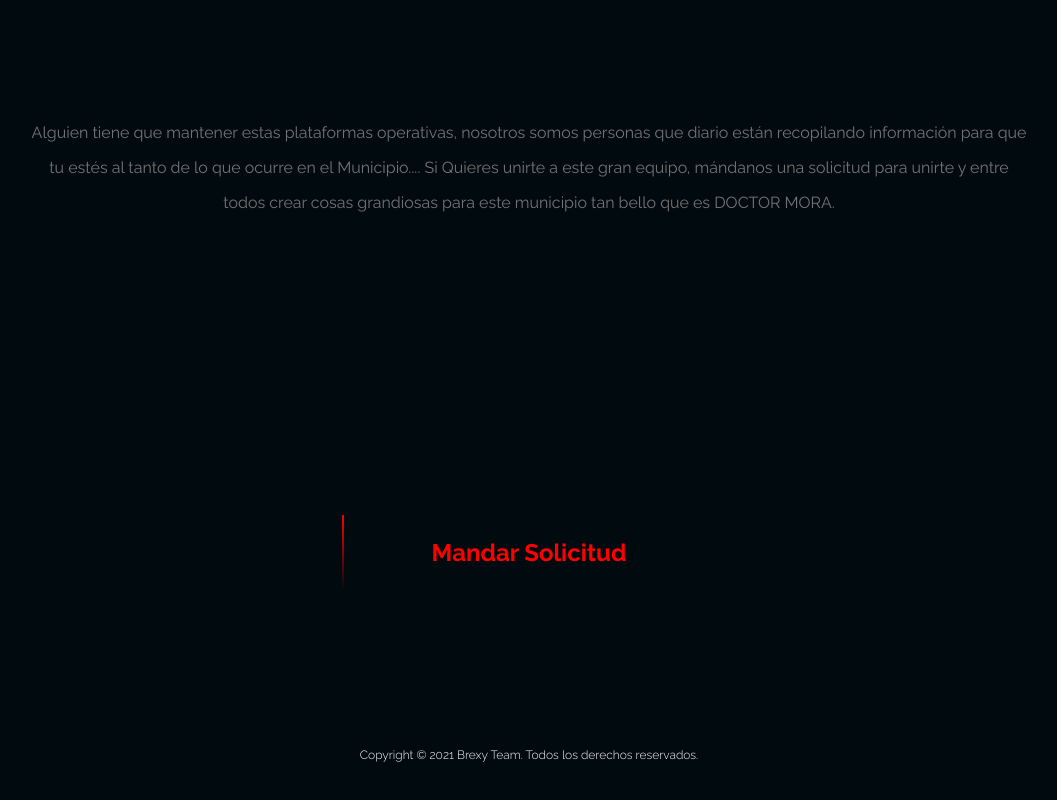
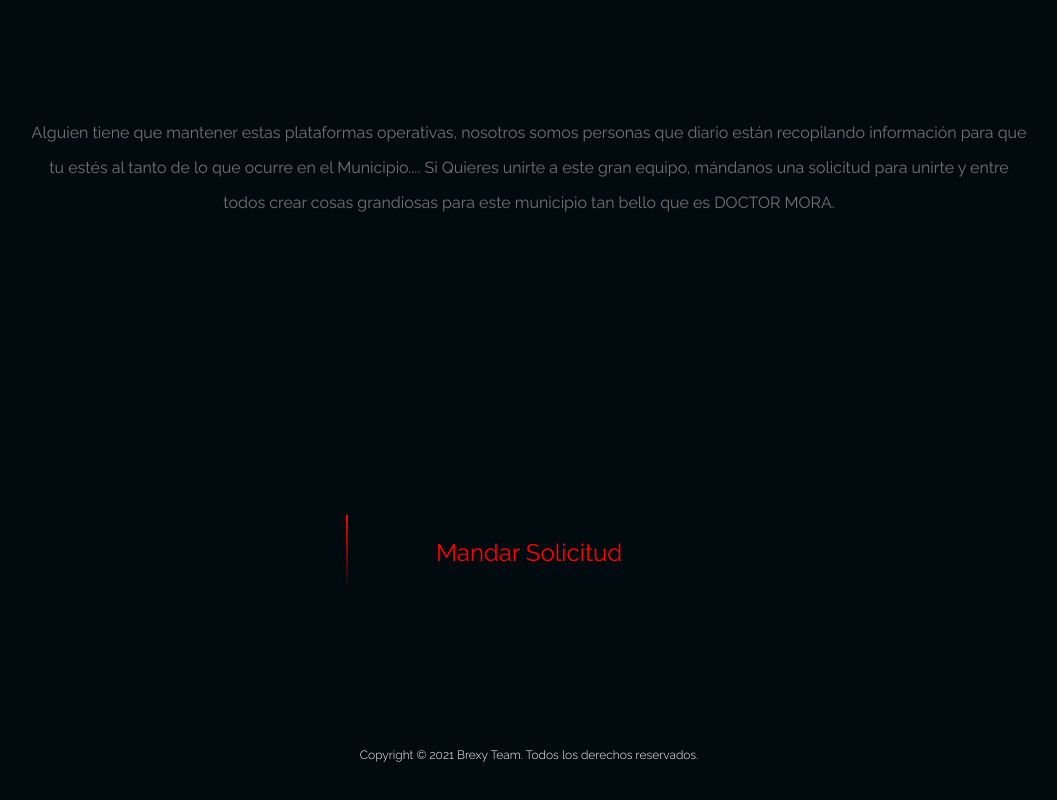
Before and after one commit to cesarpgasuz/brexy, a plain HTML site: page betas.html in a window 1280 px wide. Shown: the part 785-1585 px from the top of the page, without its empty margins (111-1168 px from the left). Drawn offline with Linux system fonts and the light colour scheme; a script that the page names is missing.

Commit message:
Update styles.css

```diff
--- a/css/styles.css
+++ b/css/styles.css
@@ -203,7 +203,7 @@ filter: progid:DXImageTransform.Microsoft.gradient( startColorstr='#000a0f', end
 }
 .solicitud a:link{
 	font-size: 24px;
-	font-weight: 700;
+	font-weight: 400;
 	color: var(--cred);
 	text-decoration: none;
 	padding: 20px 90px;
```
